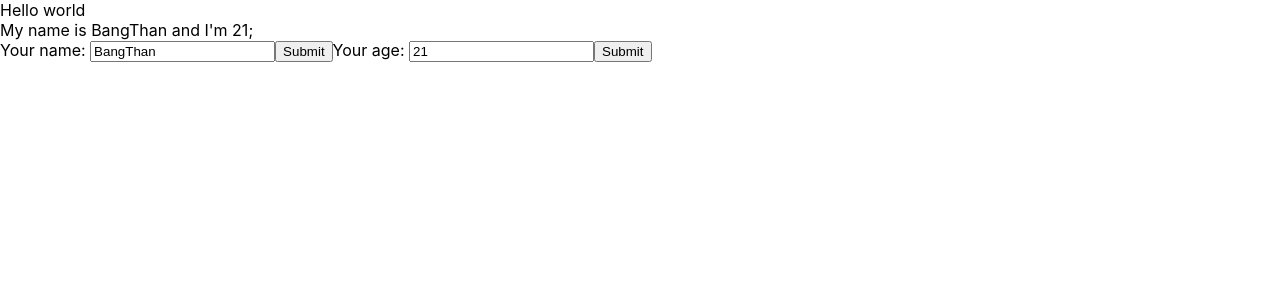
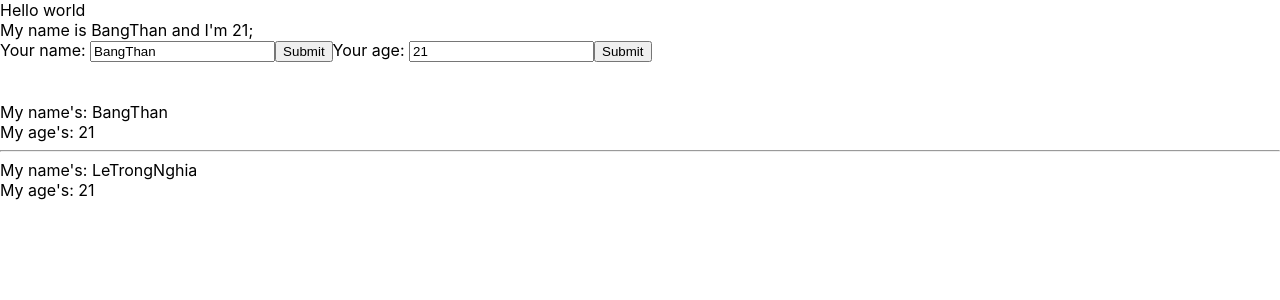
Before and after one commit to trongnghia2406/LearnReactJS, a React (Create React App) app in the folder Chapter2/: page / in a window 1280 px wide. Shown: the top 300 px of the page. Built offline with nearby package versions, Linux system fonts and the light colour scheme.

Commit message:
Chapter 2 - ReactBasic: lesson8: props

```diff
--- /dev/null
+++ b/Chapter2/src/components/DisplayInfo.js
@@ -0,0 +1,14 @@
+import React from "react";
+class DisplayInfo extends React.Component {
+    render() {
+        // destructuring props
+        const { name, age } = this.props;
+        return (
+            <div>
+                <div>My name's: {name}</div>
+                <div>My age's: {age}</div>
+            </div>
+        )
+    }
+}
+export default DisplayInfo;
--- a/Chapter2/src/components/MyComponent.js
+++ b/Chapter2/src/components/MyComponent.js
@@ -1,11 +1,18 @@
 import React from "react";
 import UserInfo from "./UserInfo";
+import DisplayInfo from "./DisplayInfo";
 class MyComponent extends React.Component {
     // JSX
     render() {
+        const myInfo = ['student', 'developer']
         return (
             <div>
                 <UserInfo />
+                <br />
+                <br />
+                <DisplayInfo name='BangThan' age='21' />
+                <hr />
+                <DisplayInfo name='LeTrongNghia' age={21} myInfo={myInfo} />
             </div>
         );
     }
```
